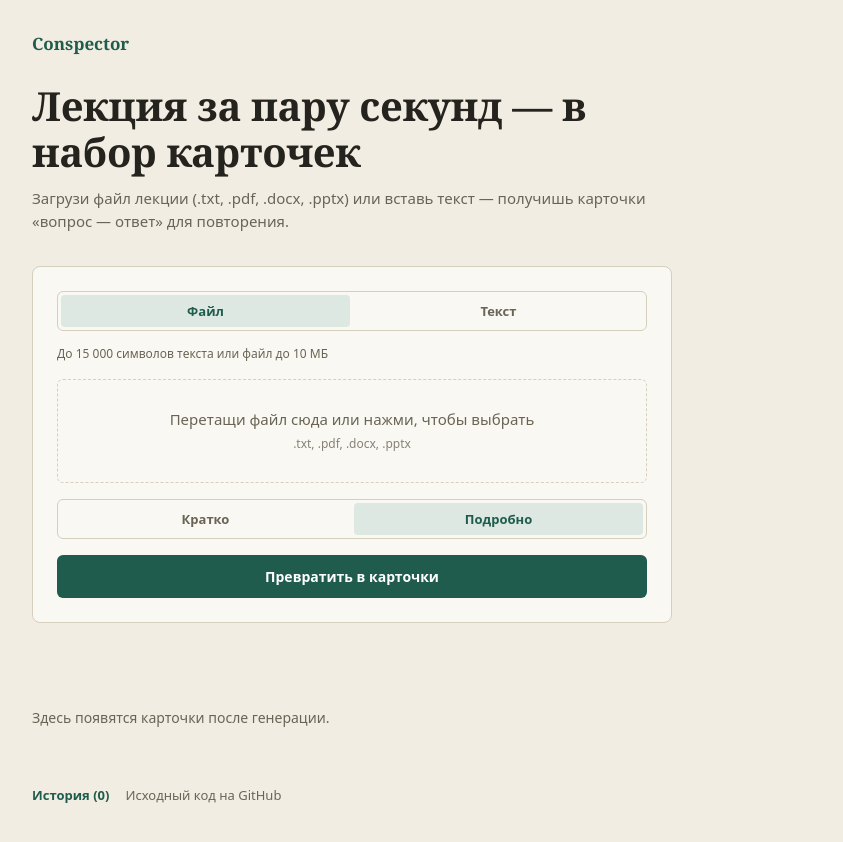
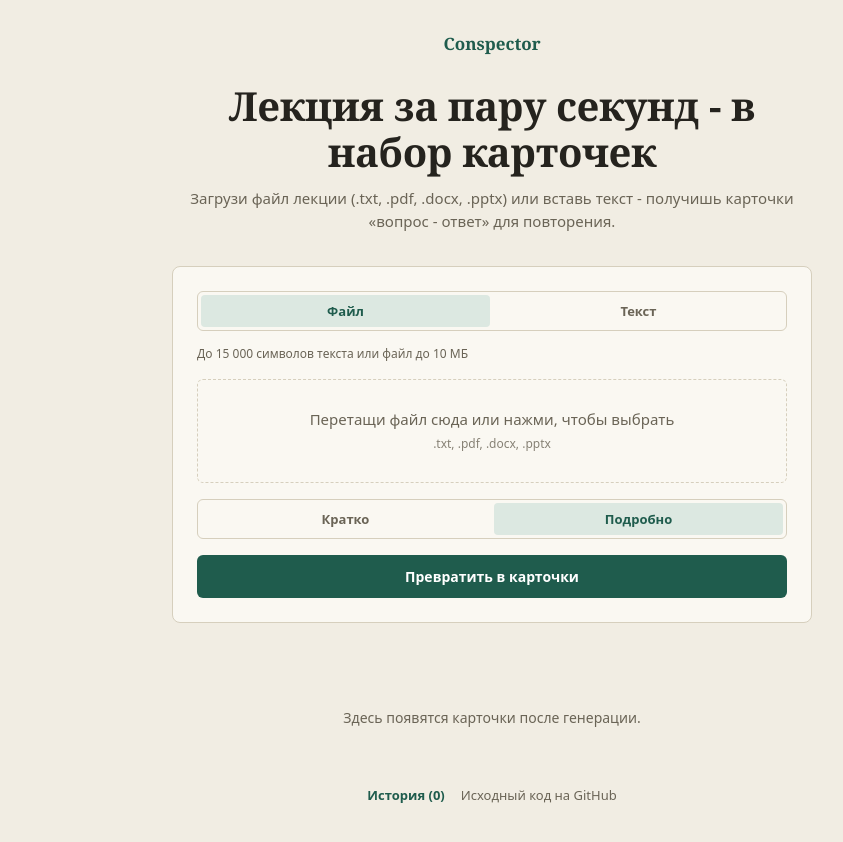
Before and after one commit to Ocean-Nautilus/NAuticards, a plain HTML site: page static/index.html in a window 1280 px wide. Shown: the whole page, without its empty margins (148-991 px from the left). Drawn offline with Linux system fonts and the light colour scheme; no server answers.

Commit message:
Дополенние

```diff
--- a/static/index.html
+++ b/static/index.html
@@ -17,8 +17,8 @@
 
   <header class="site-head">
     <a class="brand" href="/">Conspector</a>
-    <h1>Лекция за пару секунд — в набор карточек</h1>
-    <p class="lead">Загрузи файл лекции (.txt, .pdf, .docx, .pptx) или вставь текст — получишь карточки «вопрос — ответ» для повторения.</p>
+    <h1>Лекция за пару секунд - в набор карточек</h1>
+    <p class="lead">Загрузи файл лекции (.txt, .pdf, .docx, .pptx) или вставь текст - получишь карточки «вопрос - ответ» для повторения.</p>
   </header>
 
   <main>
--- a/static/style.css
+++ b/static/style.css
@@ -45,7 +45,7 @@ body{
 .wrap{ max-width: 920px; margin: 0 auto; }
 
 /* ---------- шапка ---------- */
-.site-head{ max-width: 640px; margin: 0 0 32px; }
+.site-head{ max-width: 640px; margin: 0 auto 32px; text-align: center; }
 
 .brand{
   display: inline-block;
@@ -66,7 +66,7 @@ h1{
 /* ---------- форма ---------- */
 .panel{
   max-width: 640px;
-  margin: 0 0 24px;
+  margin: 0 auto 24px;
   padding: 24px;
   background: var(--surface);
   border: 1px solid var(--line);
@@ -202,12 +202,12 @@ textarea::placeholder, input::placeholder{ color: var(--muted); }
 @keyframes spin{ to{ transform: rotate(360deg); } }
 
 /* ---------- статус и действия ---------- */
-.status{ min-height: 20px; margin: 0 0 16px; font-size: 13px; color: var(--accent); }
+.status{ min-height: 20px; margin: 0 0 16px; text-align: center; font-size: 13px; color: var(--accent); }
 .status.error{ color: var(--err); }
 
-.actions{ display: flex; flex-wrap: wrap; gap: 8px; margin-bottom: 16px; }
+.actions{ display: flex; flex-wrap: wrap; justify-content: center; gap: 8px; margin-bottom: 16px; }
 
-.share-row{ display: flex; gap: 8px; max-width: 460px; margin-bottom: 20px; }
+.share-row{ display: flex; gap: 8px; max-width: 460px; margin: 0 auto 20px; }
 
 .share-row input, .clarify input{
   flex: 1;
@@ -288,10 +288,10 @@ textarea::placeholder, input::placeholder{ color: var(--muted); }
 .clarify .cq{ color: var(--accent); font-weight: 600; font-size: 13px; }
 .clarify .ca{ font-size: 13px; }
 
-.empty{ max-width: 400px; margin: 24px 0; color: var(--muted); font-size: 14px; }
+.empty{ max-width: 400px; margin: 24px auto; text-align: center; color: var(--muted); font-size: 14px; }
 
 /* ---------- подвал ---------- */
-.foot{ display: flex; flex-wrap: wrap; gap: 16px; margin-top: 56px; }
+.foot{ display: flex; flex-wrap: wrap; justify-content: center; gap: 16px; margin-top: 56px; }
 
 .foot a{ color: var(--muted); font-size: 13px; text-decoration: none; }
 .foot a:hover{ color: var(--accent); text-decoration: underline; }
```
